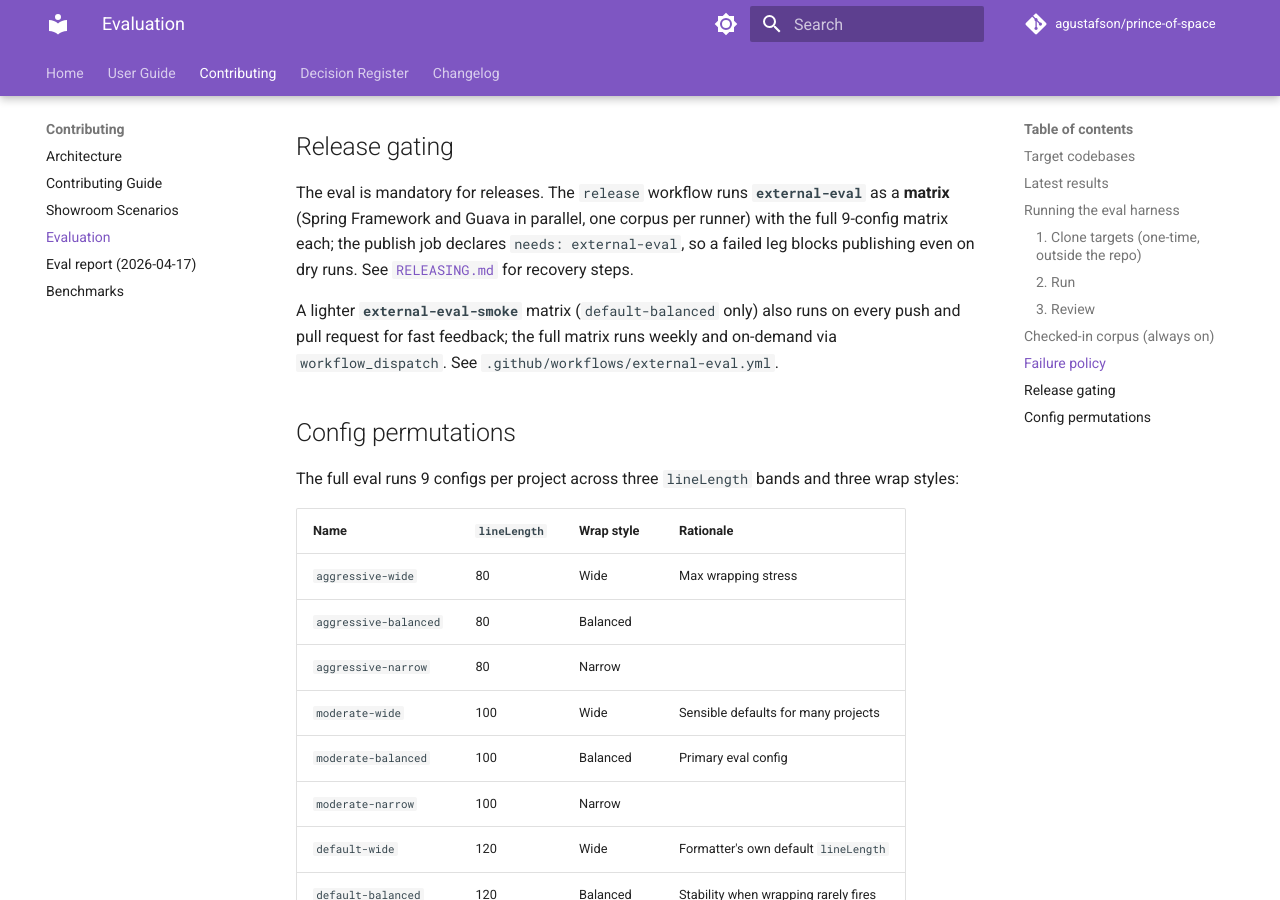
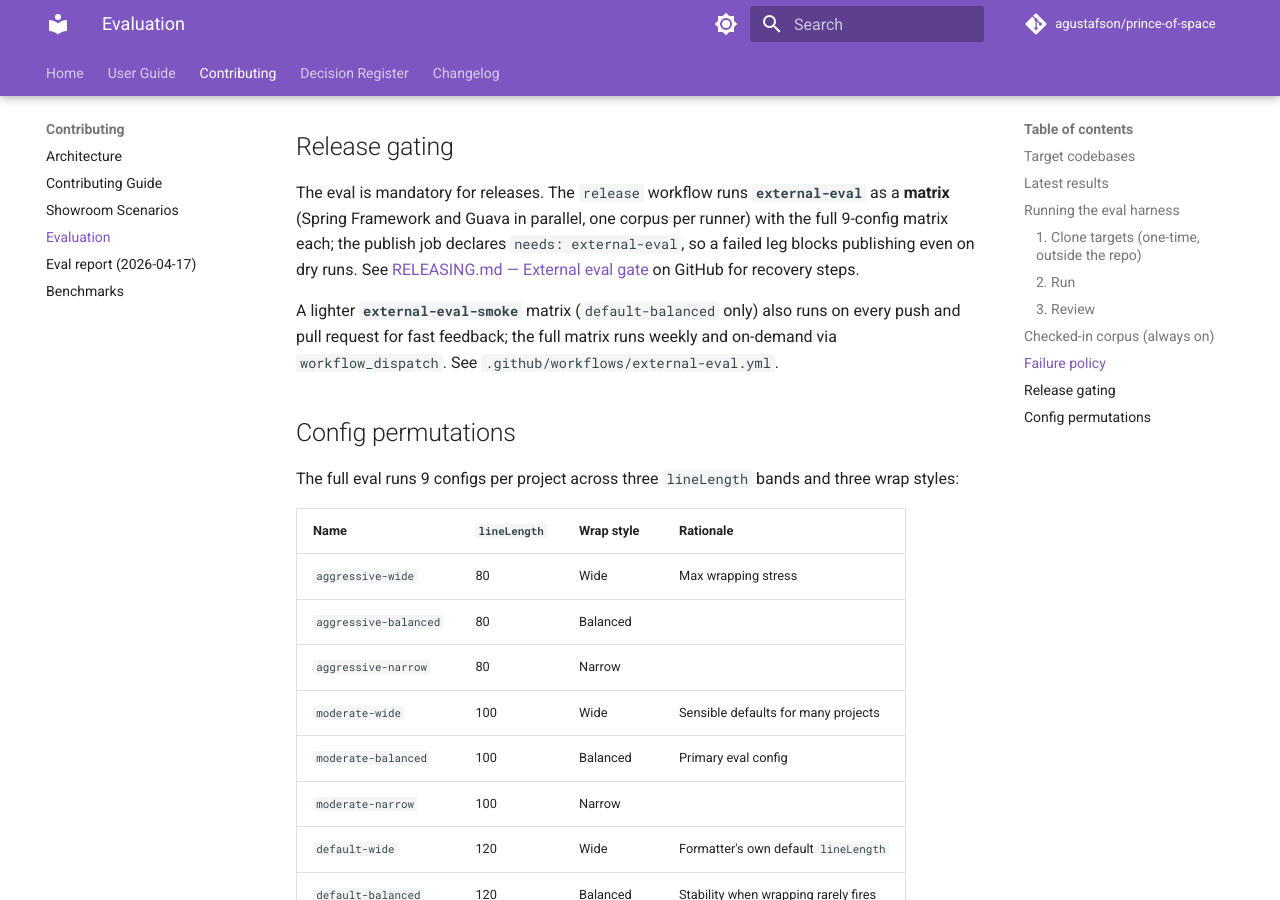
Before and after one commit to agustafson/prince-of-space, an MkDocs documentation site: the page built from docs/evaluation.md, in a window 1280 px wide and 900 px high, scrolled down 2262 px. Built offline with MkDocs 1.6.1 and Material for MkDocs 9.7.7, drawn with Linux system fonts in a browser that asks for light colours; comment, search, counter and statistics services are not loaded.

Commit message:
docs: fix MkDocs strict link to RELEASING from evaluation
RELEASING.md lives at repo root; MkDocs docs_dir is docs/, so use GitHub URL for the anchor link.

```diff
--- a/docs/evaluation.md
+++ b/docs/evaluation.md
@@ -76,7 +76,8 @@ The eval is mandatory for releases. The `release` workflow runs **`external-eval
 as a **matrix** (Spring Framework and Guava in parallel, one corpus per runner) with
 the full 9-config matrix each; the publish job declares `needs: external-eval`, so a
 failed leg blocks publishing even on dry runs. See
-[`RELEASING.md`](../RELEASING.md#external-eval-gate-mandatory) for recovery steps.
+[RELEASING.md — External eval gate](https://github.com/agustafson/prince-of-space/blob/main/RELEASING.md#external-eval-gate-mandatory)
+on GitHub for recovery steps.
 
 A lighter **`external-eval-smoke`** matrix (`default-balanced` only) also runs on every
 push and pull request for fast feedback; the full matrix runs weekly and
```
